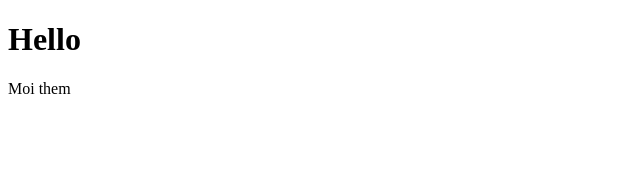
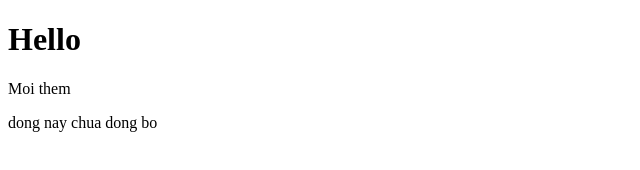
Before and after one commit to congson199333/git-demo, a plain HTML site: page index.html in a window 1280 px wide. Shown: the whole page, without its empty margins (0-640 px from the left). Drawn offline with Linux system fonts and the light colour scheme.

Commit message:
Update index.html

```diff
--- a/index.html
+++ b/index.html
@@ -7,5 +7,6 @@
 <body>
 	<h1>Hello</h1>
 	<div>Moi them</div>
+	<p> dong nay chua dong bo</p>
 </body>
 </html>
```
